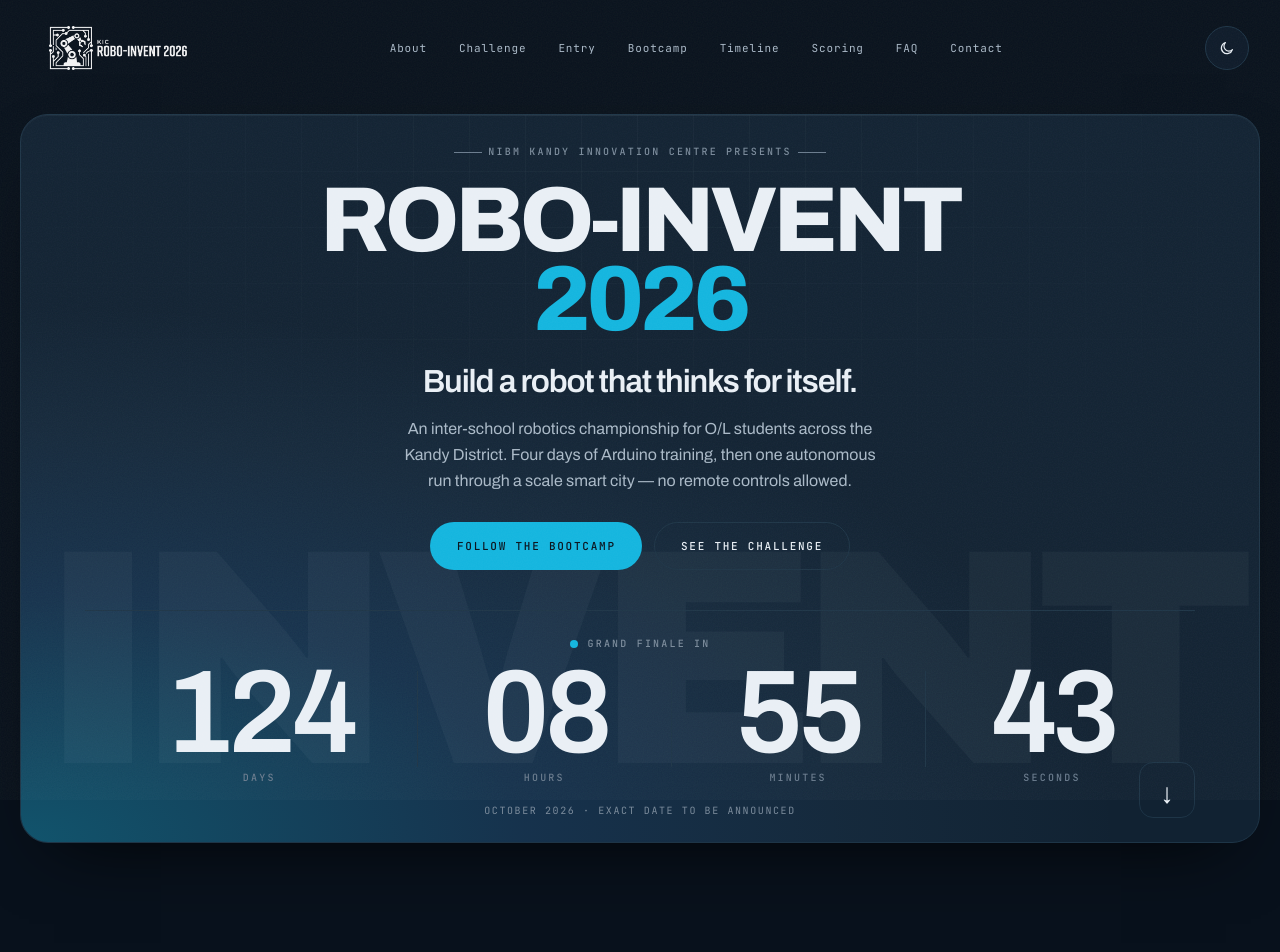
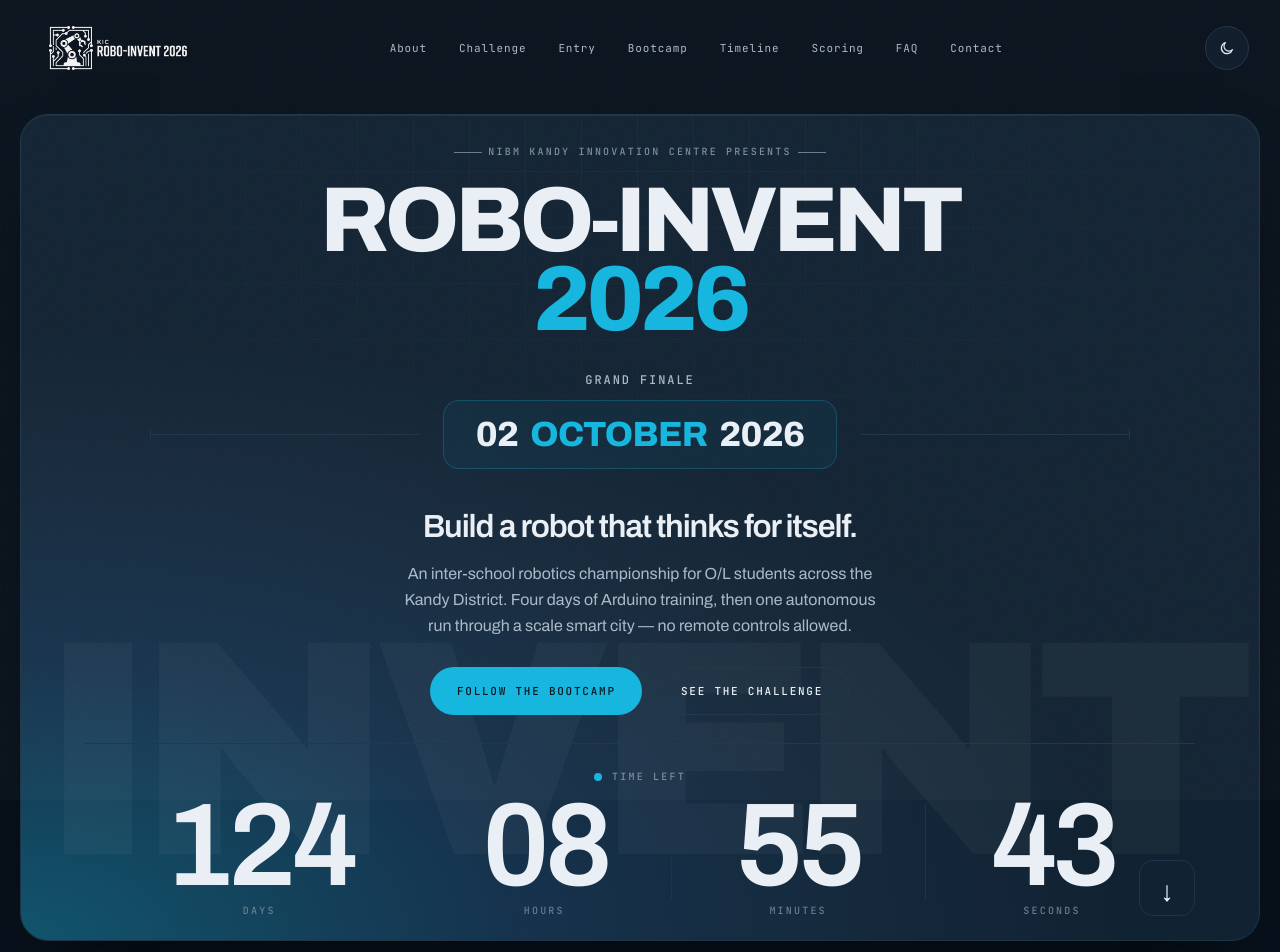
Before and after one commit to tharunchndrn/kic-robo-invent, a React (Vite) app: page / in a window 1280 px wide. Shown: the top 952 px of the page. Built offline with nearby package versions, Linux system fonts and the light colour scheme.

Commit message:
feat: update countdown label, add event date component, and refine timeline date

```diff
--- a/src/components/Countdown.jsx
+++ b/src/components/Countdown.jsx
@@ -36,7 +36,7 @@ export default function Countdown() {
           <span className="absolute inset-0 rounded-full bg-flare opacity-60 animate-ping" />
           <span className="relative w-2 h-2 rounded-full bg-flare" />
         </span>
-        <span className="eyebrow-bare text-ink-mute">Grand finale in</span>
+        <span className="eyebrow-bare text-ink-mute">Time left</span>
       </span>
 
       <div className="mt-4 flex items-start gap-3 sm:gap-10 lg:gap-16">
@@ -54,10 +54,6 @@ export default function Countdown() {
           </div>
         ))}
       </div>
-
-      <p className="mt-5 font-mono text-[10px] tracking-[0.16em] uppercase text-ink-mute">
-        October 2026 &middot; exact date to be announced
-      </p>
     </div>
   )
 }
--- /dev/null
+++ b/src/components/EventDate.jsx
@@ -0,0 +1,31 @@
+/* Dimension-line date callout: hairlines with end ticks plug into a tinted
+   plate, the way the track drawings annotate a span. Sits on the hero's
+   centre axis so the lockup stays symmetrical. */
+function Rule({ tick }) {
+  return (
+    <span className="relative flex-1 h-px bg-rule" aria-hidden>
+      <span
+        className={`absolute top-1/2 -translate-y-1/2 w-px h-2.5 bg-rule ${tick === 'left' ? 'left-0' : 'right-0'}`}
+      />
+    </span>
+  )
+}
+
+export default function EventDate() {
+  return (
+    <div className="w-full max-w-[560px] sm:max-w-[820px] lg:max-w-[980px] flex flex-col items-center gap-3">
+      <span className="font-mono text-[11px] sm:text-xs font-medium uppercase tracking-[0.16em] text-ink-soft">Grand Finale</span>
+      <div className="w-full flex items-center gap-3 sm:gap-6">
+      <Rule tick="left" />
+
+      <div className="relative flex shrink-0 items-center rounded-2xl border border-flare/25 bg-flare/[0.05] px-5 sm:px-8 py-3.5 sm:py-4">
+        <time dateTime="2026-10-02" className="flex items-baseline gap-x-1.5 sm:gap-x-3 font-display font-extrabold uppercase tnum text-ink text-[20px] sm:text-[30px] lg:text-[35px] leading-none tracking-[-0.02em] whitespace-nowrap">
+          <span>02</span>{' '}<span className="text-flare">October</span>{' '}<span>2026</span>
+        </time>
+      </div>
+
+      <Rule tick="right" />
+      </div>
+    </div>
+  )
+}
--- a/src/components/Hero.jsx
+++ b/src/components/Hero.jsx
@@ -1,5 +1,6 @@
 import { motion } from 'framer-motion'
 import Countdown from './Countdown'
+import EventDate from './EventDate'
 
 export default function Hero() {
   const scrollTo = (e, href) => {
@@ -30,7 +31,7 @@ export default function Hero() {
         </div>
 
         {/* --- CONTENT --------------------------------------------------- */}
-        <div className="hero-shell relative z-10 flex-1 flex flex-col justify-center lg:justify-start px-5 sm:px-8 lg:px-12 xl:px-16 py-7 sm:py-10 lg:pt-12 lg:pb-6">
+        <div className="hero-shell relative z-10 flex-1 flex flex-col justify-center lg:justify-start px-5 sm:px-8 lg:px-12 xl:px-16 py-7 sm:py-10 lg:pt-10 lg:pb-6">
           {/* Title lockup */}
           <div className="flex flex-col items-center text-center">
             <motion.p {...rise(0.15)} className="eyebrow after:content-[''] after:w-7 after:h-px after:bg-ink-faint">
@@ -46,15 +47,19 @@ export default function Hero() {
               <span className="text-flare">2026</span>
             </motion.h1>
 
+            <motion.div {...rise(0.34)} className="w-full mt-7 sm:mt-8 flex justify-center">
+              <EventDate />
+            </motion.div>
+
             <motion.p
-              {...rise(0.35)}
-              className="mt-6 font-display font-semibold text-[22px] sm:text-[28px] lg:text-[32px] tracking-[-0.035em] leading-[1.15]"
+              {...rise(0.44)}
+              className="mt-9 sm:mt-10 font-display font-semibold text-[22px] sm:text-[28px] lg:text-[32px] tracking-[-0.035em] leading-[1.15]"
             >
               Build a robot that thinks for itself.
             </motion.p>
 
             <motion.p
-              {...rise(0.45)}
+              {...rise(0.52)}
               className="mt-4 max-w-[54ch] text-[15px] sm:text-base leading-relaxed text-ink-soft"
             >
               An inter-school robotics championship for O/L students across the Kandy
@@ -62,7 +67,7 @@ export default function Hero() {
               scale smart city &mdash; no remote controls allowed.
             </motion.p>
 
-            <motion.div {...rise(0.55)} className="mt-7 flex flex-wrap items-center justify-center gap-3">
+            <motion.div {...rise(0.6)} className="mt-6 sm:mt-7 flex flex-wrap items-center justify-center gap-3">
               <a href="#bootcamp" onClick={(e) => scrollTo(e, '#bootcamp')} className="btn btn-flare">
                 Follow the bootcamp
               </a>
@@ -70,11 +75,10 @@ export default function Hero() {
                 See the challenge
               </a>
             </motion.div>
-
           </div>
 
           {/* --- COUNTDOWN BAND ----------------------------------------- */}
-          <motion.div {...rise(0.75)} className="relative z-10 lg:mt-auto pt-9 sm:pt-11 lg:pt-10">
+          <motion.div {...rise(0.75)} className="relative z-10 lg:mt-auto pt-8 sm:pt-10 lg:pt-7">
             <div className="relative border-t border-rule pt-6 sm:pt-7">
               <Countdown />
 
--- a/src/components/Timeline.jsx
+++ b/src/components/Timeline.jsx
@@ -22,10 +22,9 @@ const phases = [
   },
   {
     phase: '04',
-    time: 'October, week 1',
+    time: 'Friday, 2 October 2026',
     title: 'Grand finale at KIC NIBM',
     desc: 'Time trials, pit lanes, panel evaluation and the award ceremony — all in one day.',
-    note: 'Exact date to be announced',
   },
 ]
 
```
